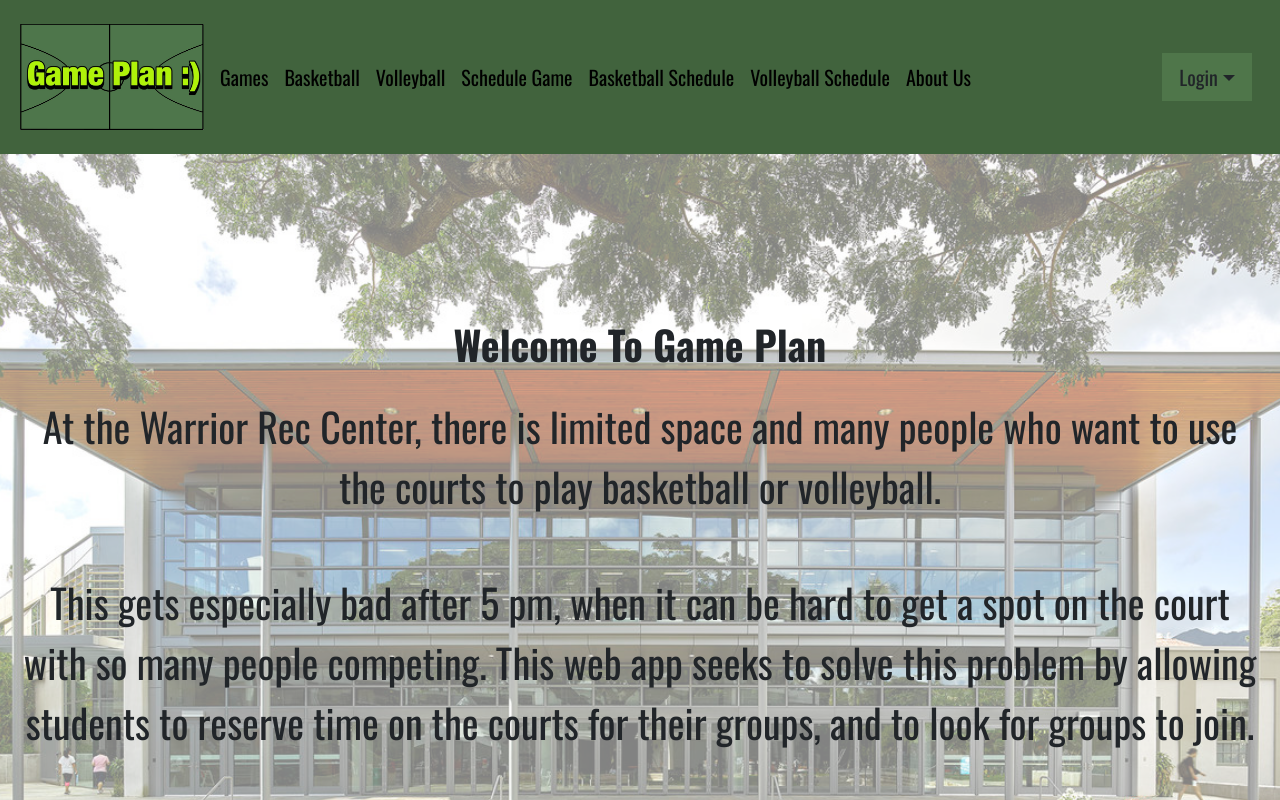
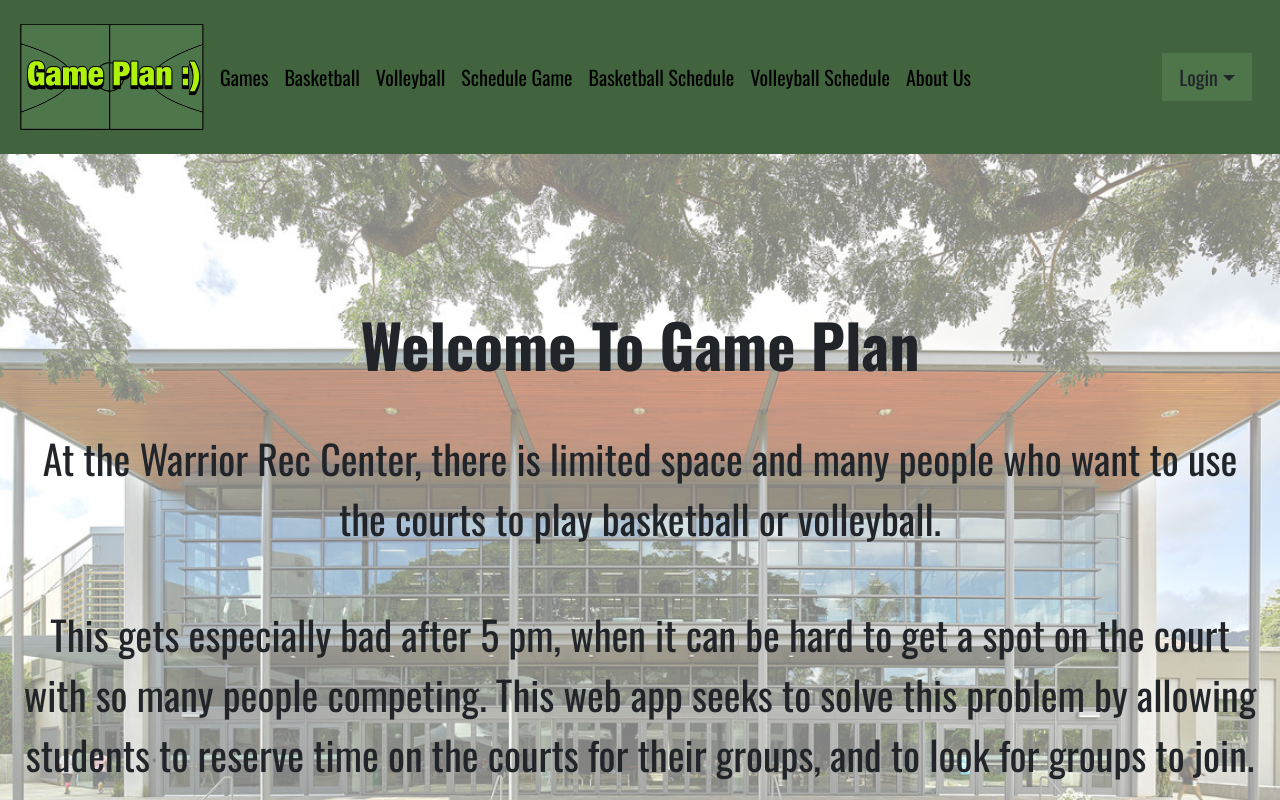
Before and after one commit to TheC-es/GamePlan, a Next.js app: page / in a window 1280 px wide. Shown: the top 800 px of the page. Built offline with nearby package versions, Linux system fonts and the light colour scheme; no server answers.

Commit message:
Update globals.css

```diff
--- a/src/app/globals.css
+++ b/src/app/globals.css
@@ -92,3 +92,8 @@ p {
   font-size: 40px;
   padding: 20px;
 }
+
+.hero-overlay h1 {
+  font-size: 60px;
+  padding: 20px;
+}
```
